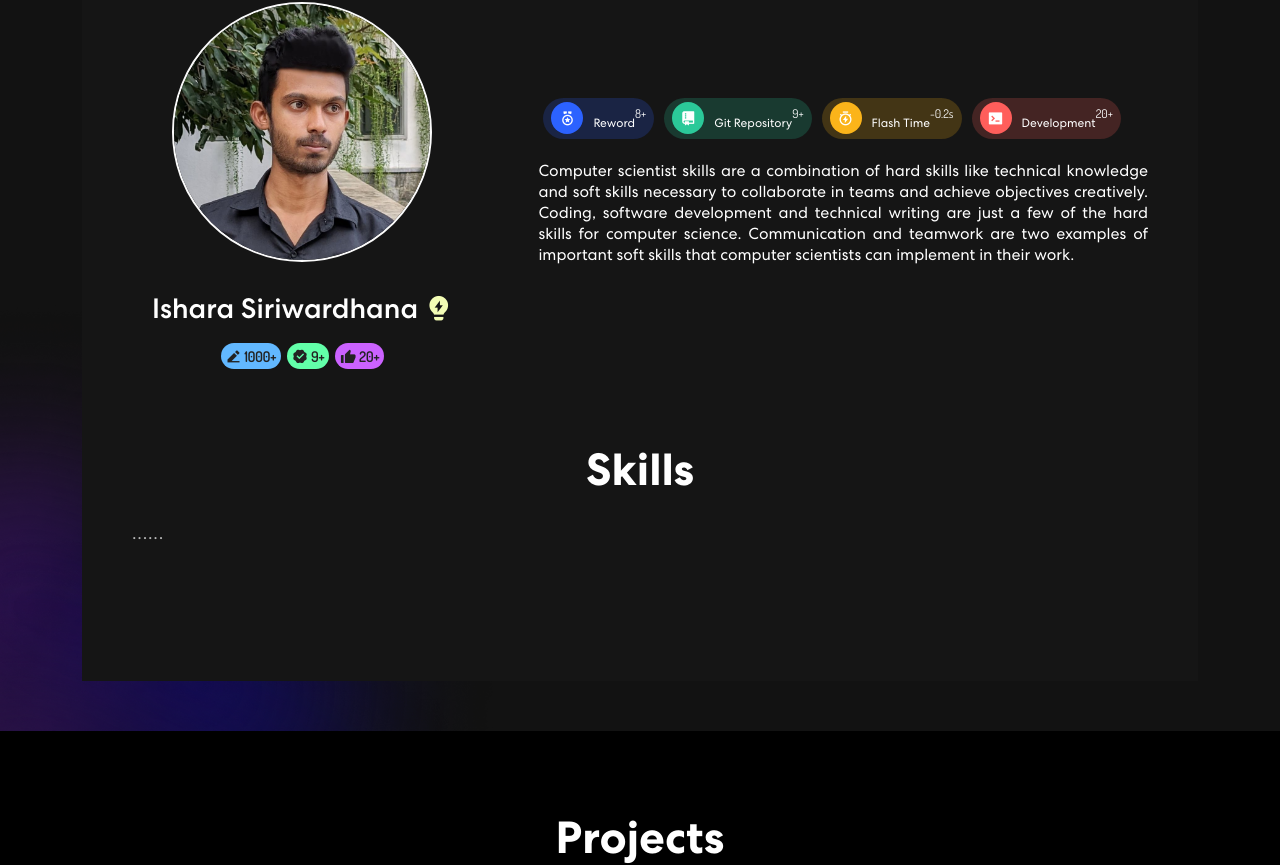
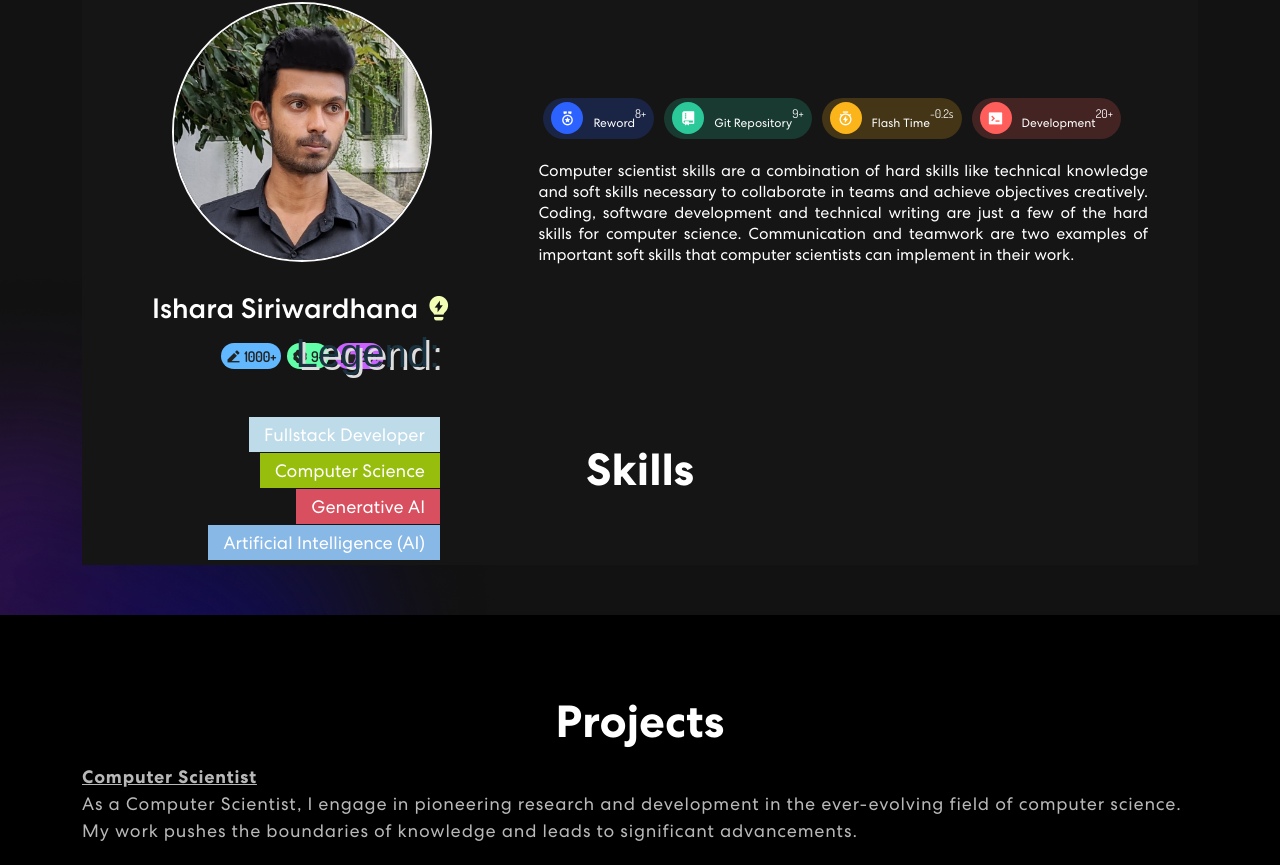
Before and after one commit to isharaimagines/myportfolio, a React (Create React App) app: page / in a window 1280 px wide. Shown: the part 842-1707 px from the top of the page. Built offline with nearby package versions, Linux system fonts and the light colour scheme.

Commit message:
initial commit

```diff
--- a/package.json
+++ b/package.json
@@ -13,12 +13,14 @@
     "cors": "^2.8.5",
     "express": "^4.18.2",
     "nodemailer": "^6.9.6",
+    "raphael": "^2.3.0",
     "react": "^18.2.0",
     "react-bootstrap": "^2.9.0",
     "react-bootstrap-icons": "^1.10.3",
     "react-dom": "^18.2.0",
     "react-multi-carousel": "^2.8.4",
     "react-on-screen": "^2.1.1",
+    "react-raphael": "^0.9.0",
     "react-router-hash-link": "^2.4.3",
     "react-scripts": "^5.0.1",
     "web-vitals": "^2.1.4"
--- a/public/index.html
+++ b/public/index.html
@@ -23,6 +23,8 @@
 
     <!-- <link rel="manifest" href="%PUBLIC_URL%/manifest.json" /> -->
 
+    <script src="https://cdnjs.cloudflare.com/ajax/libs/jquery/3.7.1/jquery.js"></script>
+
     <title>My Portfolio</title>
   </head>
   <body>
--- /dev/null
+++ b/src/assets/js/init.js
@@ -0,0 +1,85 @@
+import React, { useEffect } from "react";
+import Raphael from "raphael"; // Make sure to include the Raphael library
+
+const Diagram = () => {
+  useEffect(() => {
+    const o = {
+      random: function (l, u) {
+        return Math.floor(Math.random() * (u - l + 1) + l);
+      },
+      diagram: function () {
+        const r = Raphael("diagram", 600, 600),
+          rad = 73,
+          speed = 250;
+
+        r.circle(300, 300, 85).attr({ stroke: "none", fill: "transparent" });
+
+        r.customAttributes.arc = function (value, color, rad) {
+          const v = 3.6 * value,
+            alpha = v === 360 ? 359.99 : v,
+            random = o.random(91, 240),
+            a = ((random - alpha) * Math.PI) / 180,
+            b = (random * Math.PI) / 180,
+            sx = 300 + rad * Math.cos(b),
+            sy = 300 - rad * Math.sin(b),
+            x = 300 + rad * Math.cos(a),
+            y = 300 - rad * Math.sin(a),
+            path = [
+              ["M", sx, sy],
+              ["A", rad, rad, 0, +(alpha > 180), 1, x, y],
+            ];
+          return { path: path, stroke: color };
+        };
+
+        document.querySelectorAll(".get .arc").forEach((element, i) => {
+          const t = element,
+            color = t.querySelector(".color").value,
+            value = t.querySelector(".percent").value,
+            order = t.querySelector(".order").value;
+
+          rad += 30;
+          const z = r
+            .path()
+            .attr({ arc: [value, color, rad], "stroke-width": 26 });
+
+          z.mouseover(function () {
+            this.animate({ "stroke-width": 60, opacity: 0.8 }, 1000, "elastic");
+            if (Raphael.type !== "VML") this.toFront(); // solves IE problem
+
+            document
+              .querySelectorAll(".skills ul li:nth-child(" + order + ")")
+              .forEach((el) => {
+                el.classList.add("hovered");
+              });
+          }).mouseout(function () {
+            this.stop().animate(
+              { "stroke-width": 26, opacity: 1 },
+              speed * 4,
+              "elastic"
+            );
+
+            document
+              .querySelectorAll(".skills ul li:nth-child(" + order + ")")
+              .forEach((el) => {
+                el.classList.remove("hovered");
+              });
+          });
+        });
+      },
+      init: function () {
+        this.diagram();
+      },
+    };
+
+    o.init();
+
+    // Cleanup function to remove the Raphael paper on component unmount
+    return () => {
+      Raphael("diagram").remove();
+    };
+  }, []); // Empty dependency array to ensure the useEffect runs only once on component mount
+
+  return <div id="diagram" />;
+};
+
+export default Diagram;
--- a/src/components/Skills.js
+++ b/src/components/Skills.js
@@ -1,5 +1,7 @@
 import "react-multi-carousel/lib/styles.css";
 import colorSharp from "../assets/img/color-sharp.png";
+import "../default.css";
+import "../assets/js/init";
 
 export const Skills = () => {
   return (
@@ -9,7 +11,48 @@ export const Skills = () => {
           <div className="col-12">
             <div className="skill-bx wow zoomIn">
               <h2>Skills</h2>
-              <p>......</p>
+
+              <div id="content">
+                <div className="legend">
+                  <h1>Legend:</h1>
+                  <div className="skills">
+                    <ul>
+                      <li className="myList">Fullstack Developer</li>
+                      <li className="myList">Computer Science</li>
+                      <li className="myList">Generative AI</li>
+                      <li className="myList">Artificial Intelligence (AI)</li>
+                    </ul>
+                  </div>
+                </div>
+                <div id="diagram"></div>
+              </div>
+
+              <div className="get">
+                <div className="arc">
+                  {/* Fullstack Developer */}
+                  <input type="hidden" className="percent" value="99" />
+                  <input type="hidden" className="color" value="#BEDBE9" />
+                  <input type="hidden" className="order" value="1" />
+                </div>
+                <div className="arc">
+                  {/* Computer Science */}
+                  <input type="hidden" className="percent" value="90" />
+                  <input type="hidden" className="color" value="#97BE0D" />
+                  <input type="hidden" className="order" value="2" />
+                </div>
+                <div className="arc">
+                  {/* Generative AI */}
+                  <input type="hidden" className="percent" value="90" />
+                  <input type="hidden" className="color" value="#D84F5F" />
+                  <input type="hidden" className="order" value="3" />
+                </div>
+                <div className="arc">
+                  {/* Artificial Intelligence (AI) */}
+                  <input type="hidden" className="percent" value="90" />
+                  <input type="hidden" className="color" value="#88B8E6" />
+                  <input type="hidden" className="order" value="4" />
+                </div>
+              </div>
             </div>
           </div>
         </div>
--- /dev/null
+++ b/src/default.css
@@ -0,0 +1,86 @@
+#content {
+  position: absolute;
+  top: 50%;
+  left: 50%;
+  margin: -340px 0 0 -450px;
+  width: 900px;
+  height: 600px;
+}
+
+.legend {
+  float: left;
+  width: 250px;
+  margin-top: 140px;
+}
+
+#content h1 {
+  font-family: "Cabin Sketch", arial, serif;
+  text-shadow: 3px 3px 0 #ddd;
+  color: #193340;
+  font-size: 40px;
+  margin-bottom: 40px;
+  text-align: right;
+}
+
+.skills {
+  float: left;
+  clear: both;
+  width: 100%;
+}
+
+.skills ul,
+.skills li {
+  display: block;
+  list-style: none;
+  margin: 0;
+  padding: 0;
+}
+
+.skills li {
+  float: right;
+  clear: both;
+  padding: 0 15px;
+  height: 35px;
+  line-height: 35px;
+  color: #fff;
+  margin-bottom: 1px;
+  font-size: 18px;
+  transition: all 0.3s ease-in-out;
+}
+
+.skills li:nth-child(1) {
+  background: #bedbe9;
+}
+
+.skills li:nth-child(2) {
+  background: #97be0d;
+}
+
+.skills li:nth-child(3) {
+  background: #d84f5f;
+}
+
+.skills li:nth-child(4) {
+  background: #88b8e6;
+}
+.skills li.myList.hovered {
+  transform: scale(1.1);
+}
+
+#diagram {
+  float: right;
+  width: 600px;
+  height: 600px;
+}
+
+.get {
+  display: none;
+}
+
+/* ------ anchors
+-----------------------------------------------*/
+
+a {
+  text-decoration: none;
+  color: #333;
+}
```
Also changed, not shown: 1 other file (tests, documents, lock files or other folders).
